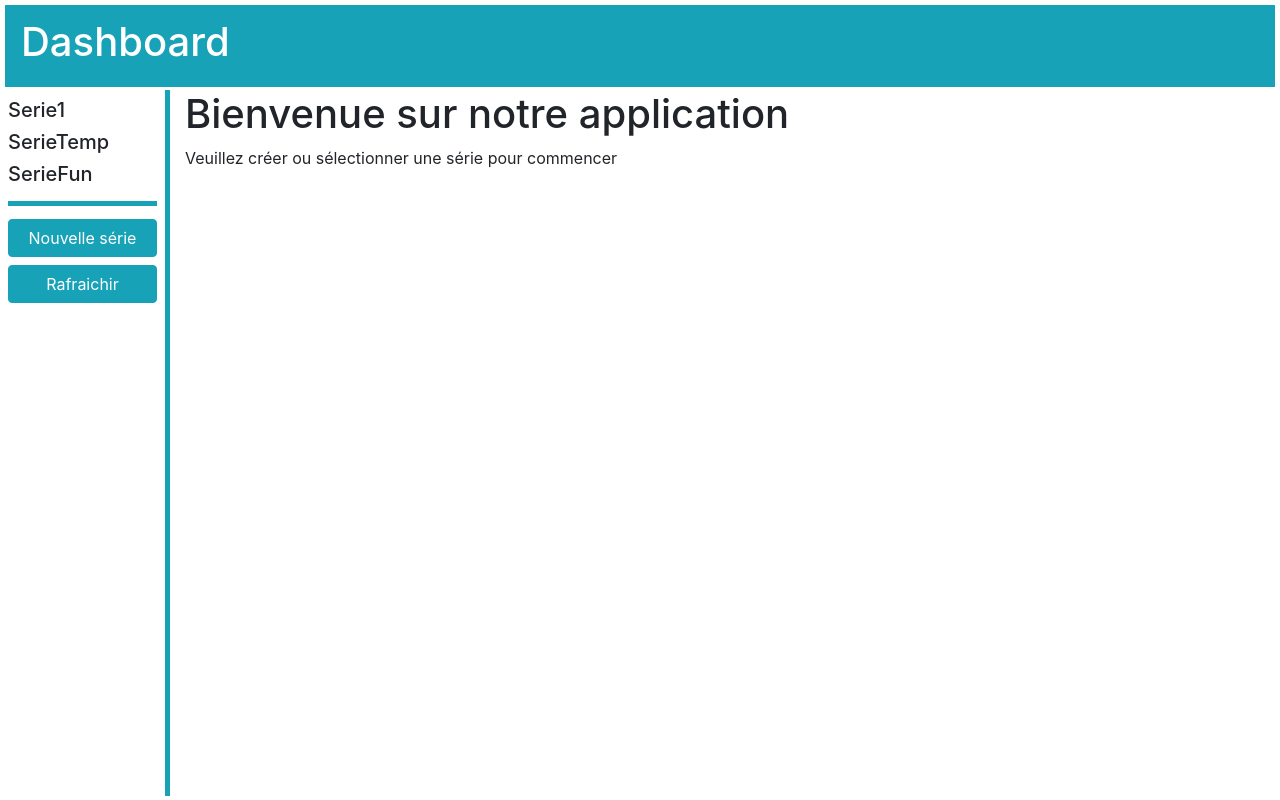
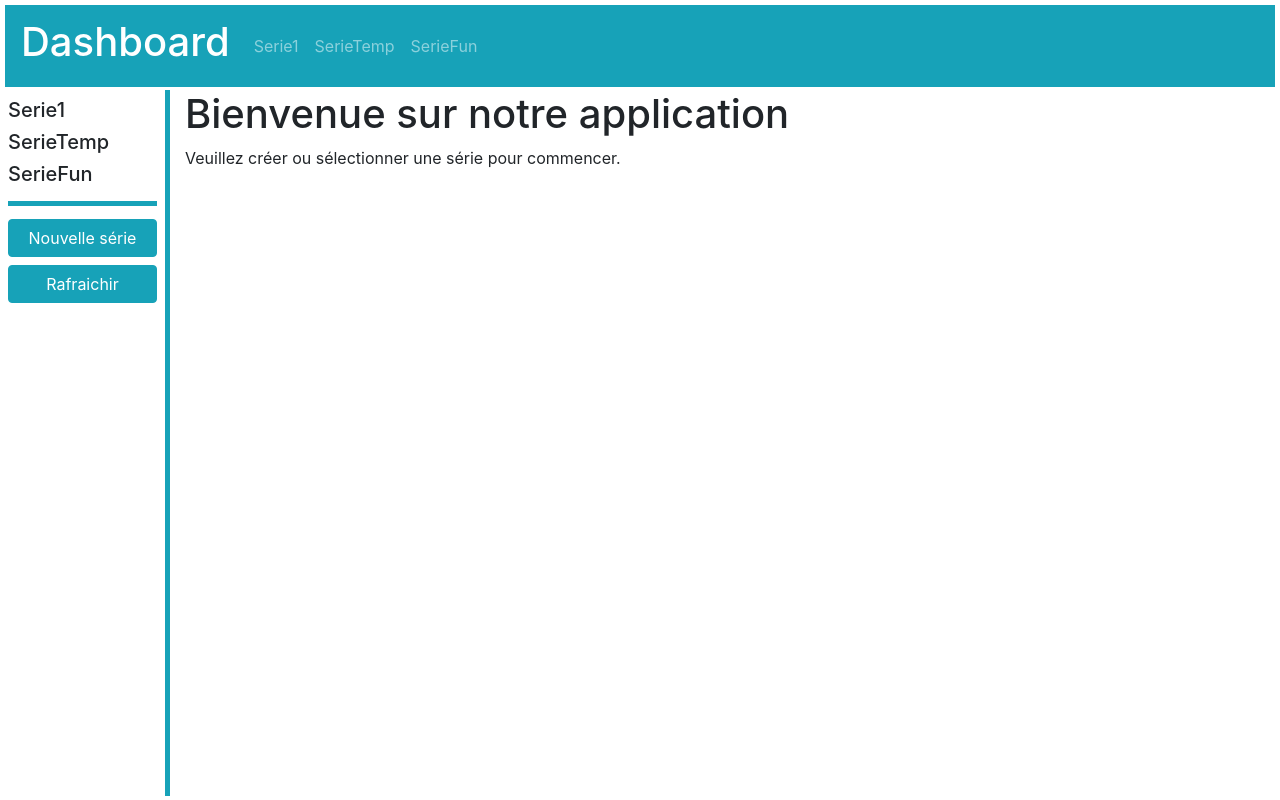
Before and after one commit to PierreTSE/2020-BDD-dashboard, a Vue app: page / in a window 1280 px wide. Built offline with nearby package versions, Linux system fonts and the light colour scheme; what vue-papa-parse, vue-trend-chart would draw is missing.

Commit message:
Header auto-collapse + header gras

```diff
--- a/src/App.vue
+++ b/src/App.vue
@@ -2,7 +2,7 @@
 
   <div>
 
-    <MyHeader :series="series" />  <!-- Barre d'entete en haut -->
+    <MyHeader :series="series" :curSerie="curSerie" @selectSerie="selectSerie"/>  <!-- Barre d'entete en haut -->
 
     <div class="d-flex container-fluid">
       <MySidebar ref="mySideBar" :series="series" :curSerie="curSerie" @updateList="updateList" @selectSerie="selectSerie"/>  <!-- Barre de navigation à gauche -->
@@ -34,7 +34,7 @@
         </div>
         <div v-if="!checkSeries()">
           <h1>Bienvenue sur notre application</h1>
-          <p>Veuillez créer ou sélectionner une série pour commencer</p>
+          <p>Veuillez créer ou sélectionner une série pour commencer.</p>
         </div>
       </div>
     </div>
@@ -61,12 +61,12 @@ export default {
         {"name": "SerieTemp", "type":"float32"},
         {"name": "SerieFun", "type":"int32"},
       ],
-      curSerie: {},
+      curSerie: {'name': '', 'type':""},
       showDebug: false,
       data: {},
       requestError: "",
       requestLoading: false,
-      hasASerie: false,
+      // hasASerie: false,
     }
   },
   components: {
@@ -78,10 +78,6 @@ export default {
     Table
   },
   methods: {
-    checkSeries() {
-      return !this.curSerie.name == "";
-    },
-
     async sendRequest(query_string) {
       this.requestLoading = true;
       this.requestError = "";
@@ -124,6 +120,10 @@ export default {
         this.requestLoading = false;
         return {"success": false, "error": err};
       }
+    },
+
+    checkSeries() {
+      return !this.curSerie.name == "";
     },
 
     updateList(new_list) {
--- a/src/components/MyHeader.vue
+++ b/src/components/MyHeader.vue
@@ -3,10 +3,13 @@
     <div>
       <b-navbar toggleable="xl" type="dark" variant="info">
         <b-navbar-brand href="#"><p class="h1">Dashboard</p></b-navbar-brand>
-        <b-navbar-toggle target="nav-collapse"></b-navbar-toggle>
-        <b-collapse id="nav-collapse" class="my-menu" style="width:100%">
-          <b-navbar-nav >
-            <b-nav-item href="#" v-for="(s,index) in series" :key="index">{{s.name}}</b-nav-item>
+        <b-navbar-toggle class="custom-toggler" target="nav-collapse"></b-navbar-toggle>
+        <b-collapse id="nav-collapse" class="my-menu" style="width:100%" is-nav>
+          <b-navbar-nav>
+            <b-nav-item href="#" v-for="(s,index) in series" :key="index"
+              v-bind:class="{'font-weight-bold': s.name == curSerie.name, 'text-light': s.name != curSerie.name}"
+              @click="onSelect(s)" v-bind:id="s.name">{{s.name}}
+              </b-nav-item>
           </b-navbar-nav>
         </b-collapse>
       </b-navbar>
@@ -18,7 +21,7 @@
 
   export default  {
     name: 'MyHeader',
-    props: ["series"],  // Data from parent
+    props: ["series", "curSerie"],  // Data from parent
 
     mounted () {},
 
@@ -27,7 +30,9 @@
       }
     },
     methods: {
-
+      onSelect(serie) {
+        this.$emit('selectSerie', serie.name);
+      }
     },
     computed: {
 
```
